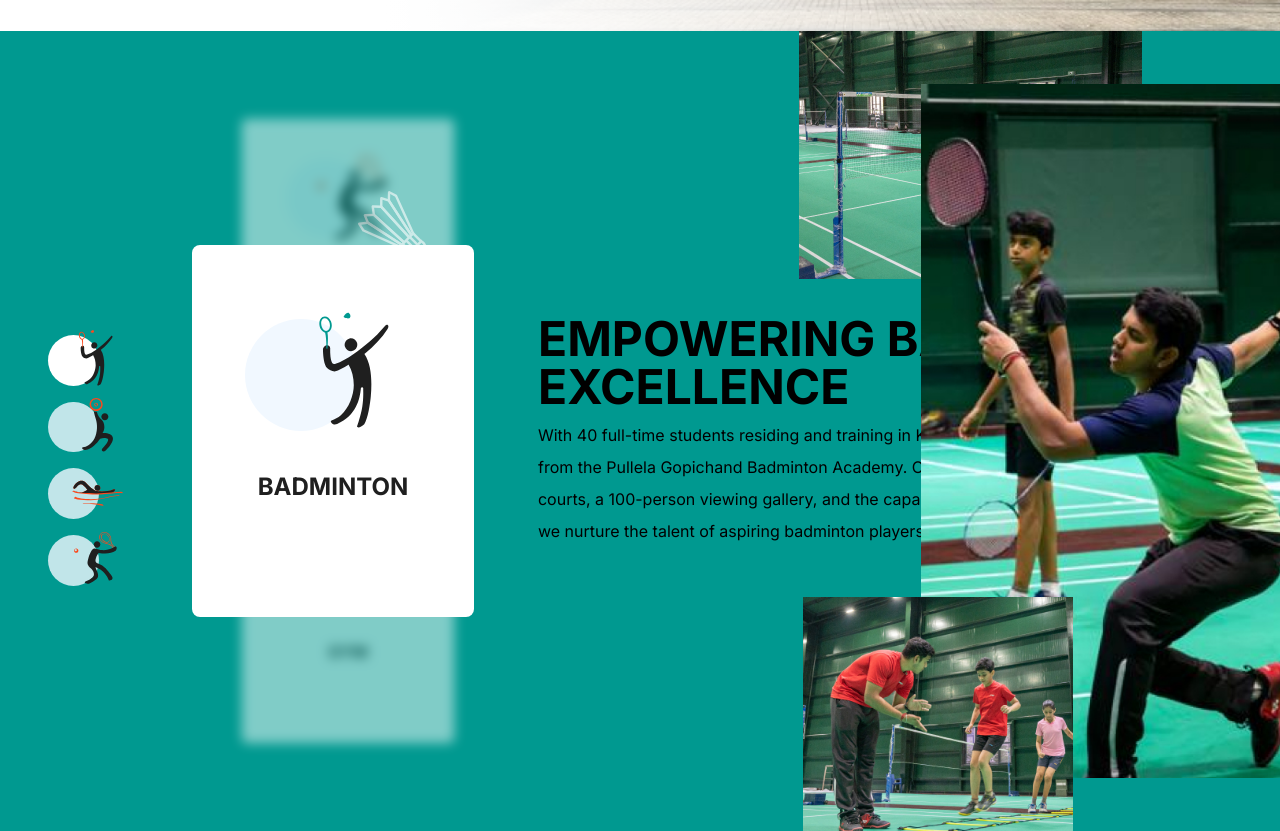
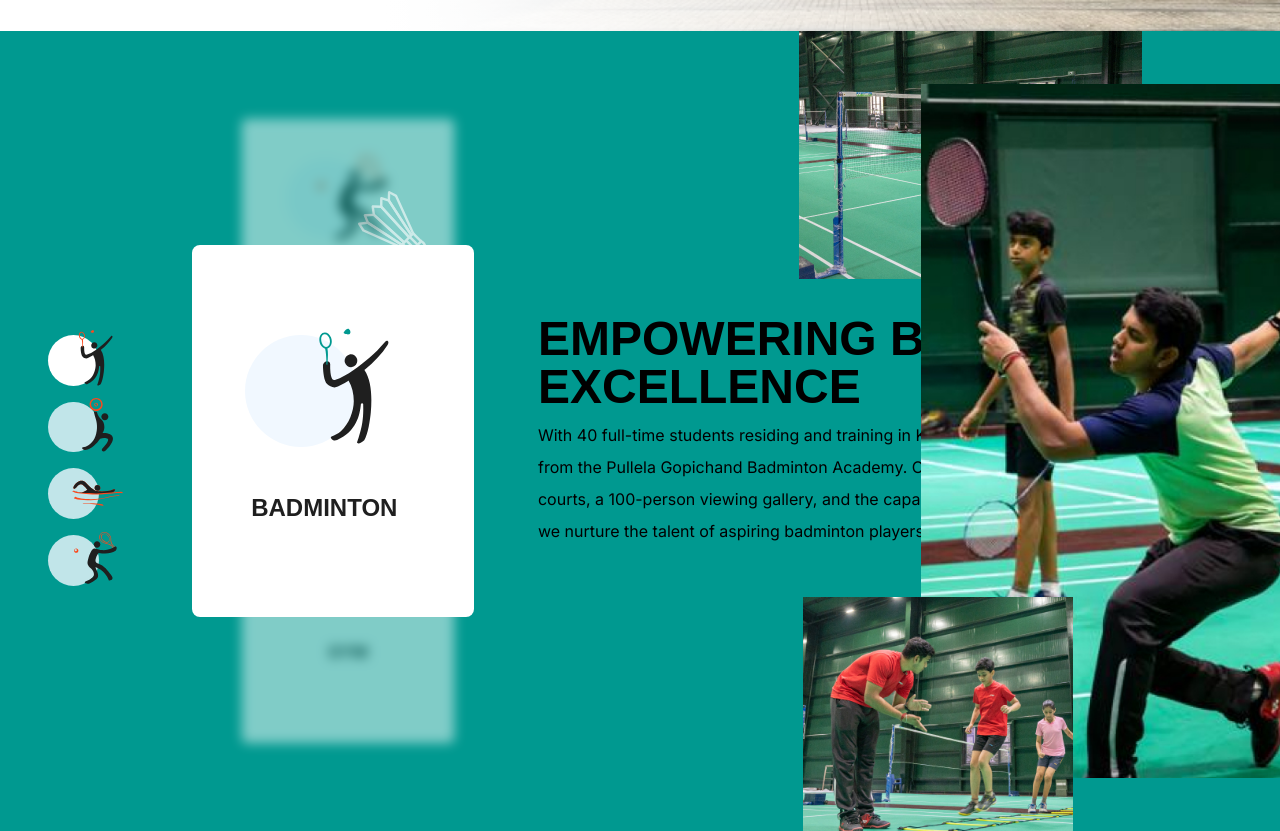
Before and after one commit to nayan-bagale/next-homepage, a Next.js app: page / in a window 1280 px wide. Shown: the part 769-1600 px from the top of the page. Built offline with nearby package versions, Linux system fonts and the light colour scheme.

Commit message:
git push

```diff
--- a/app/globals.css
+++ b/app/globals.css
@@ -2,6 +2,7 @@
 @tailwind components;
 @tailwind utilities;
 @import url('https://fonts.googleapis.com/css2?family=Dosis:wght@300;400;500&display=swap');
+@import url('https://fonts.cdnfonts.com/css/black-bison');
 
 
 :root {
--- a/app/page.js
+++ b/app/page.js
@@ -32,7 +32,7 @@ export default function Home() {
               <p className=" text-sm border-0 p-2 px-4 rounded-full bg-red-500 w-fit">
                 START YOUR HEALTY LIFESTYLE!
               </p>
-              <h1 className=" font-dosis text-6xl tracking-tighter text-black font-semibold">
+              <h1 className=" font-bison text-6xl tracking-tighter text-black font-semibold">
                 BEGIN YOUR <br />
                 TRANSFORMATION <br />
                 TODAY
--- a/components/Sports/Template.js
+++ b/components/Sports/Template.js
@@ -4,7 +4,7 @@ function Template({ data, all_data }) {
   return (
     <div className=" ml-32 flex items-center min-h-screen relative">
       {/* Middle Cards */}
-      <div className=" z-20 w-[304px] h-[371.56px] bg-white rounded-[8px] mx-16 flex flex-col items-center justify-center">
+      <div className=" relative z-20 w-[304px] h-[371.56px] bg-white rounded-[8px] mx-16 flex flex-col items-center justify-center">
         <div className=" left-[-2rem] top-[-2.5rem] relative bg-[#F1F8FF] rounded-full w-[112.59px] h-[112.59px]">
           <Image
             src={data.svg[1].img}
@@ -14,13 +14,15 @@ function Template({ data, all_data }) {
             alt="svg"
           />
         </div>
-        <div className=" text-[#1F1F1F] font-bold text-2xl">{data.h2}</div>
+        <div className=" absolute text-[#1F1F1F] font-bison font-bold text-2xl bottom-[25%] left-[21%]">
+          {data.h2}
+        </div>
       </div>
       {/* End Middle Cards */}
 
       {/* Side heading & paragraph */}
       <div className=" w-[50rem] gap-2 flex flex-col">
-        <h1 className=" text-5xl font-bold">{data.h1}</h1>
+        <h1 className=" font-bison text-5xl font-bold">{data.h1}</h1>
         <p className=" text-base leading-8">{data.p}</p>
       </div>
       {/* End Side heading & paragraph */}
--- a/tailwind.config.js
+++ b/tailwind.config.js
@@ -1,21 +1,22 @@
 /** @type {import('tailwindcss').Config} */
 module.exports = {
   content: [
-    './pages/**/*.{js,ts,jsx,tsx,mdx}',
-    './components/**/*.{js,ts,jsx,tsx,mdx}',
-    './app/**/*.{js,ts,jsx,tsx,mdx}',
+    "./pages/**/*.{js,ts,jsx,tsx,mdx}",
+    "./components/**/*.{js,ts,jsx,tsx,mdx}",
+    "./app/**/*.{js,ts,jsx,tsx,mdx}",
   ],
   theme: {
-    fontFamily:{
-      dosis: ['Dosis', 'sans-serif']
+    fontFamily: {
+      dosis: ["Dosis", "sans-serif"],
+      bison: ["Black bison", "sans-serif"],
     },
     extend: {
       backgroundImage: {
-        'gradient-radial': 'radial-gradient(var(--tw-gradient-stops))',
-        'gradient-conic':
-          'conic-gradient(from 180deg at 50% 50%, var(--tw-gradient-stops))',
+        "gradient-radial": "radial-gradient(var(--tw-gradient-stops))",
+        "gradient-conic":
+          "conic-gradient(from 180deg at 50% 50%, var(--tw-gradient-stops))",
       },
     },
   },
   plugins: [],
-}
+};
```
